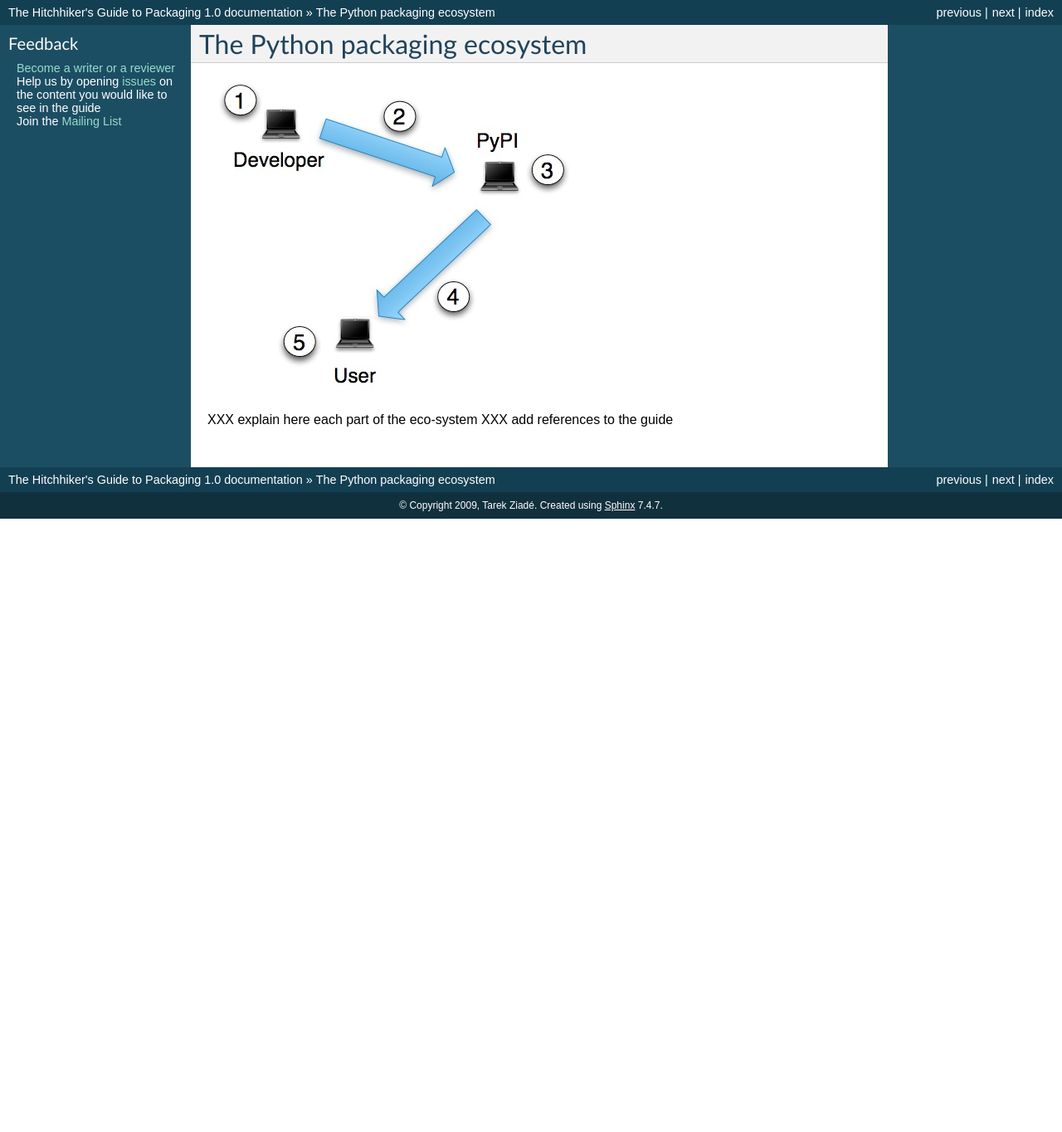
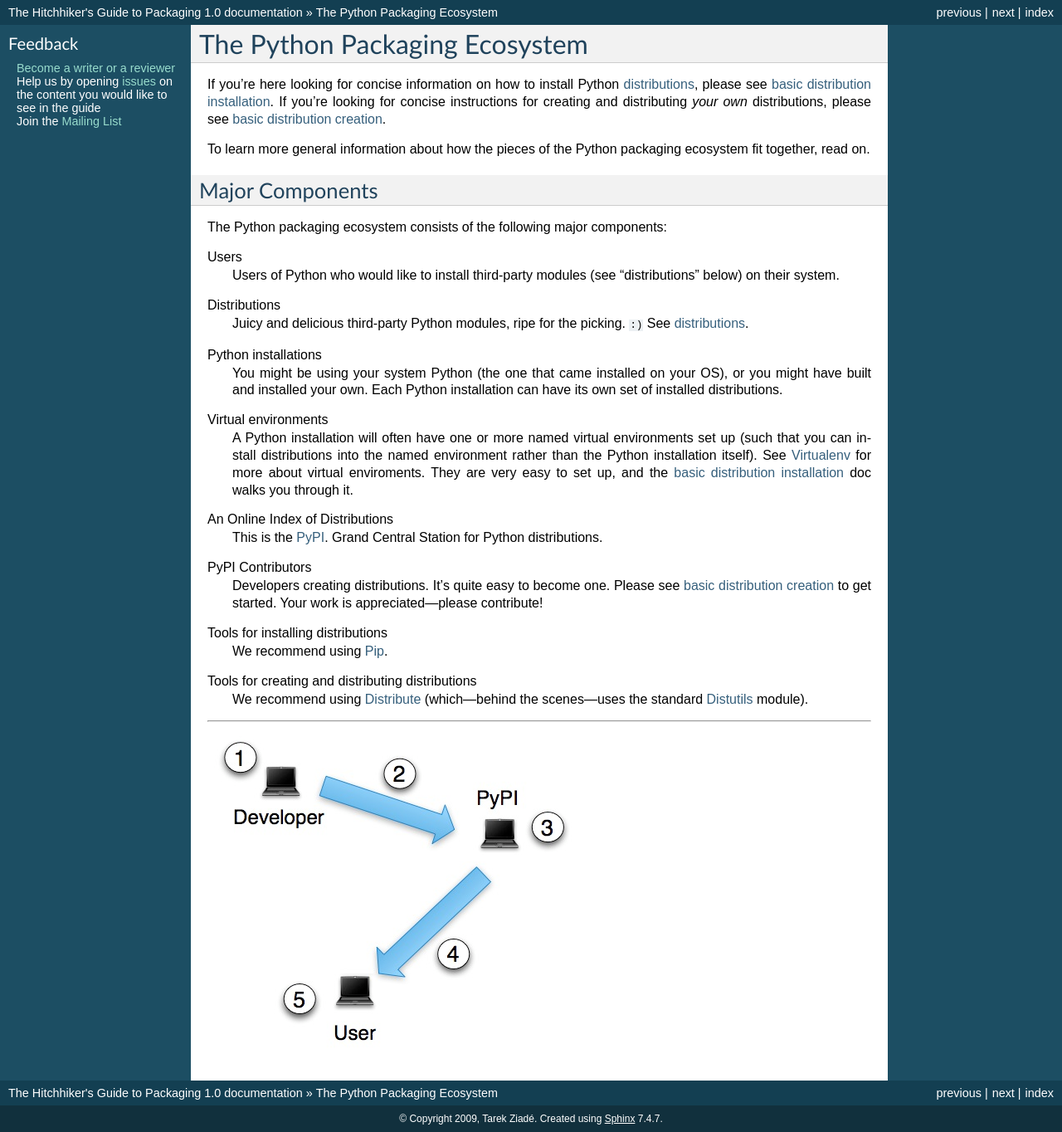
Before and after one commit to pypa/packaging.python.org, a Sphinx documentation site: the page built from source/overview.txt, in a window 1280 px wide. Shown: the whole page at 83% size. Built offline with Sphinx 7.4.7, drawn with Linux system fonts in a browser that asks for light colours; before the commit the page ends 900 px from its top, so only the background shows below that.

Commit message:
Added overview, and also empty "basics: creating and distributing" doc.

```diff
--- /dev/null
+++ b/source/basics_creating_distributing_dists.txt
@@ -0,0 +1,5 @@
+===============================================
+Basics: Creating and Distributing Distributions
+===============================================
+
+TBD
--- a/source/basics_installing_dists.txt
+++ b/source/basics_installing_dists.txt
@@ -10,14 +10,14 @@
 them listed at the PyPI. Search there first for whatever you need.
 
 You can install any of the :term:`distributions` listed at the PyPI by running
-a simple command ("pip" -- described below) which downloads and
+a simple command ("pip"---described below) which downloads and
 installs the distribution along with any other distributions that the
 one you want depends upon.
 
 For this system to work its best, we recommend you first set up a
 separate environment for your installed modules by using :doc:`virtualenv`.
 This only takes a moment, and works well because it keeps you from having to
-install various and sundry modules all over your filesystem -- instead they
+install various and sundry modules all over your filesystem---instead they
 go into a nice roped-off area where they can make all the noise
 they want. ``:)`` First install the tool that lets you create that
 environment:
--- a/source/index.txt
+++ b/source/index.txt
@@ -8,6 +8,7 @@
 
    overview.txt
    basics_installing_dists.txt
+   basics_creating_distributing_dists.txt
    virtualenv.txt
    distutils.txt
    pip.txt
--- a/source/overview.txt
+++ b/source/overview.txt
@@ -1,8 +1,63 @@
 ==============================
-The Python packaging ecosystem
+The Python Packaging Ecosystem
 ==============================
 
+If you're here looking for concise information on how to install
+Python :term:`distributions`, please see
+:doc:`basic distribution installation <basics_installing_dists>`.
+If you're looking for concise instructions for creating
+and distributing *your own* distributions, please see
+:doc:`basic distribution creation <basics_creating_distributing_dists>`.
+
+To learn more general information about how the pieces of the Python
+packaging ecosystem fit together, read on.
+
+
+Major Components
+================
+
+The Python packaging ecosystem consists of the following major
+components:
+
+Users
+    Users of Python who would like to install third-party modules
+    (see "distributions" below) on their system.
+
+Distributions
+    Juicy and delicious third-party Python modules, ripe for the
+    picking. ``:)`` See :term:`distributions`.
+
+Python installations
+    You might be using your system Python (the one that came installed
+    on your OS), or you might have built and installed your own. Each
+    Python installation can have its own set of installed
+    distributions.
+
+Virtual environments
+    A Python installation will often have one or more named virtual
+    environments set up (such that you can install distributions into
+    the named environment rather than the Python installation
+    itself). See :doc:`virtualenv` for more about virtual enviroments.
+    They are very easy to set up, and the :doc:`basic distribution
+    installation <basics_installing_dists>` doc walks you through it.
+
+An Online Index of Distributions
+    This is the :doc:`PyPI <pypi>`. Grand Central Station for Python
+    distributions.
+
+PyPI Contributors
+    Developers creating distributions. It's quite easy to become
+    one. Please see
+    :doc:`basic distribution creation <basics_creating_distributing_dists>`
+    to get started. Your work is appreciated---please contribute!
+
+Tools for installing distributions
+    We recommend using :doc:`pip`.
+
+Tools for creating and distributing distributions
+    We recommend using :doc:`Distribute <distribute>` (which---behind
+    the scenes---uses the standard :doc:`distutils` module).
+
+**********
+
 .. image:: images/overview.jpg
-
-XXX explain here each part of the eco-system
-XXX add references to the guide
```
